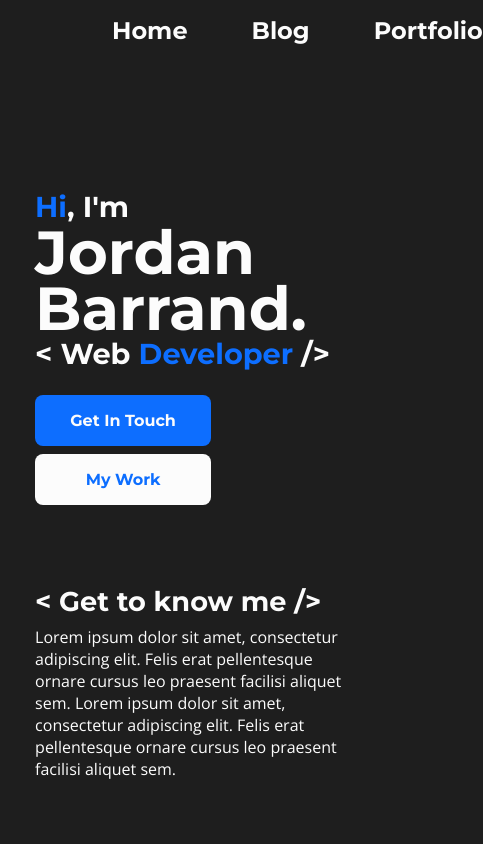
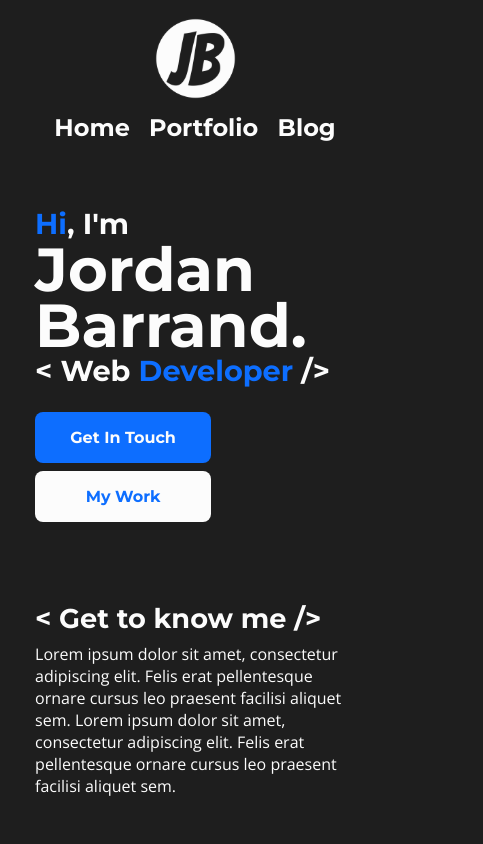
Before and after one commit to Jordyrock15/Personal-Portfolio-Next-Js, a Next.js app: page / in a window 390 px wide. Shown: the top 844 px of the page, 483 px wide, since content can reach past the window. Built offline with nearby package versions, Linux system fonts and the light colour scheme.

Commit message:
Finished up responsiveness

```diff
--- a/components/AboutMe.js
+++ b/components/AboutMe.js
@@ -34,10 +34,6 @@ const H2 = styled.h2`
 	font-family: 'Montserrat', sans-serif;
 
 	@media (max-width: 630px) {
-		font-size: 2rem;
-	}
-
-	@media (max-width: 420px) {
 		font-size: 1.7rem;
 		margin-bottom: 0.5rem;
 	}
--- a/components/CardSection.js
+++ b/components/CardSection.js
@@ -51,11 +51,6 @@ const H2 = styled.h2`
 	margin-bottom: 3rem;
 
 	@media (max-width: 630px) {
-		font-size: 2rem;
-		margin-bottom: 2rem;
-	}
-
-	@media (max-width: 420px) {
 		font-size: 1.7rem;
 		margin-bottom: 1rem;
 	}
--- a/components/Contact.js
+++ b/components/Contact.js
@@ -20,10 +20,6 @@ const H2 = styled.h2`
 	font-family: 'Montserrat', sans-serif;
 	margin-bottom: 0.8rem;
 	@media (max-width: 630px) {
-		font-size: 2rem;
-	}
-
-	@media (max-width: 420px) {
 		font-size: 1.7rem;
 	}
 
--- a/components/Footer.js
+++ b/components/Footer.js
@@ -24,10 +24,19 @@ const Paragraph = styled.p`
 	color: #959595;
 	display: flex;
 	align-items: center;
+
+	@media (max-width: 375px) {
+		font-size: 0.8rem;
+	}
 `;
 
 const Span = styled.span`
 	color: #0d6eff;
 	font-size: 2rem;
 	margin-right: 0.5rem;
+	align-self: center;
+
+	@media (max-width: 375px) {
+		font-size: 1.8rem;
+	}
 `;
--- a/components/Header.js
+++ b/components/Header.js
@@ -1,6 +1,8 @@
 import Image from 'next/image';
 import Link from 'next/link';
+import { useEffect, useState } from 'react';
 import styled from 'styled-components';
+import useWindowDimensions from '../Hooks/useWindowDimensions';
 
 export default function Header() {
 	return (
@@ -11,7 +13,7 @@ export default function Header() {
 				</a>
 			</Link>
 
-			<nav>
+			<Nav>
 				<Ul>
 					<Li>
 						<Link href='/'>
@@ -19,17 +21,17 @@ export default function Header() {
 						</Link>
 					</Li>
 					<Li>
+						<Link href='/portfolio'>
+							<a>Portfolio</a>
+						</Link>
+					</Li>
+					<Li>
 						<Link href='/'>
 							<a>Blog</a>
 						</Link>
 					</Li>
-					<Li>
-						<Link href='/portfolio'>
-							<a>Portfolio</a>
-						</Link>
-					</Li>
 				</Ul>
-			</nav>
+			</Nav>
 		</Container>
 	);
 }
@@ -39,22 +41,47 @@ const Container = styled.header`
 	color: #fcfcfc;
 	display: flex;
 	align-items: center;
+
 	justify-content: space-between;
 	padding-left: 3rem;
 	padding-right: 3rem;
 	padding-top: 1rem;
 	padding-bottom: 1rem;
+
+	@media (max-width: 700px) {
+		flex-direction: column;
+	}
+`;
+
+const Nav = styled.nav`
+	@media (max-width: 700px) {
+		width: 20rem;
+		margin-top: 0.5rem;
+	}
 `;
 
 const Ul = styled.ul`
 	display: flex;
+	flex-direction: row;
 	list-style: none;
 	font-family: 'Montserrat', sans-serif;
 	font-weight: bold;
 	font-size: 1.5rem;
-	justify-content: space-around;
+
+	@media (max-width: 700px) {
+		justify-content: space-evenly;
+		align-items: center;
+	}
+
+	@media (max-width: 375px) {
+		font-size: 1.3rem;
+	}
 `;
 
 const Li = styled.li`
 	margin-left: 4rem;
+
+	@media (max-width: 700px) {
+		margin: 0;
+	}
 `;
--- a/components/Layout.js
+++ b/components/Layout.js
@@ -2,6 +2,7 @@ import Head from 'next/head';
 import Header from './Header';
 import styled from 'styled-components';
 import Footer from './Footer';
+import { useState } from 'react';
 
 export default function Layout({ title, keywords, description, children }) {
 	return (
--- a/components/TopComponent.js
+++ b/components/TopComponent.js
@@ -52,11 +52,13 @@ const Container = styled.div`
 		justify-content: center;
 		align-items: center;
 	}
-`;
 
-const ImageRemove = styled.div`
 	@media (max-width: 990px) {
-		display: none;
+		margin-top: 5rem;
+	}
+
+	@media (max-width: 700px) {
+		margin-top: 3rem;
 	}
 `;
 
--- a/package.json
+++ b/package.json
@@ -8,6 +8,7 @@
     "start": "next start"
   },
   "dependencies": {
+    "framer-motion": "^4.1.17",
     "next": "10.2.0",
     "react": "17.0.2",
     "react-dom": "17.0.2",
```
Also changed, not shown: 1 other file (tests, documents, lock files or other folders).
